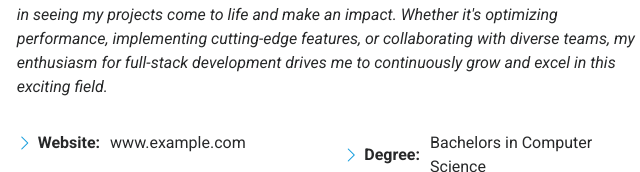
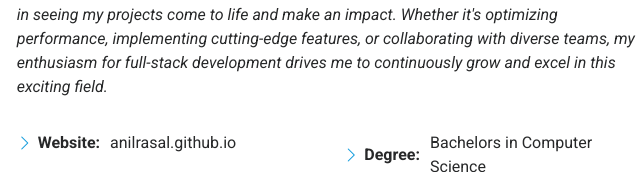
Before and after one commit to anilrasal/anilrasal.github.io, a plain HTML site: page index.html in a window 1280 px wide. Shown: the part 1360-1532 px from the top of the page, 622-1262 px from the left. Drawn offline with Linux system fonts and the light colour scheme; files whose address does not match are found by name.

Commit message:
Update index.html
Updated url

```diff
--- a/index.html
+++ b/index.html
@@ -126,7 +126,7 @@
             <div class="row">
               <div class="col-lg-6">
                 <ul>
-                  <li><i class="bi bi-chevron-right"></i> <strong>Website:</strong> <span>www.example.com</span></li>
+                  <li><i class="bi bi-chevron-right"></i> <strong>Website:</strong> <span>anilrasal.github.io</span></li>
                   <li><i class="bi bi-chevron-right"></i> <strong>Phone:</strong> <span>+91 74999 87944</span></li>
                   <li><i class="bi bi-chevron-right"></i> <strong>City:</strong> <span>Wagholi, Pune</span></li>
                   <li><i class="bi bi-chevron-right"></i> <strong>Age:</strong> <span>29</span></li>
```
